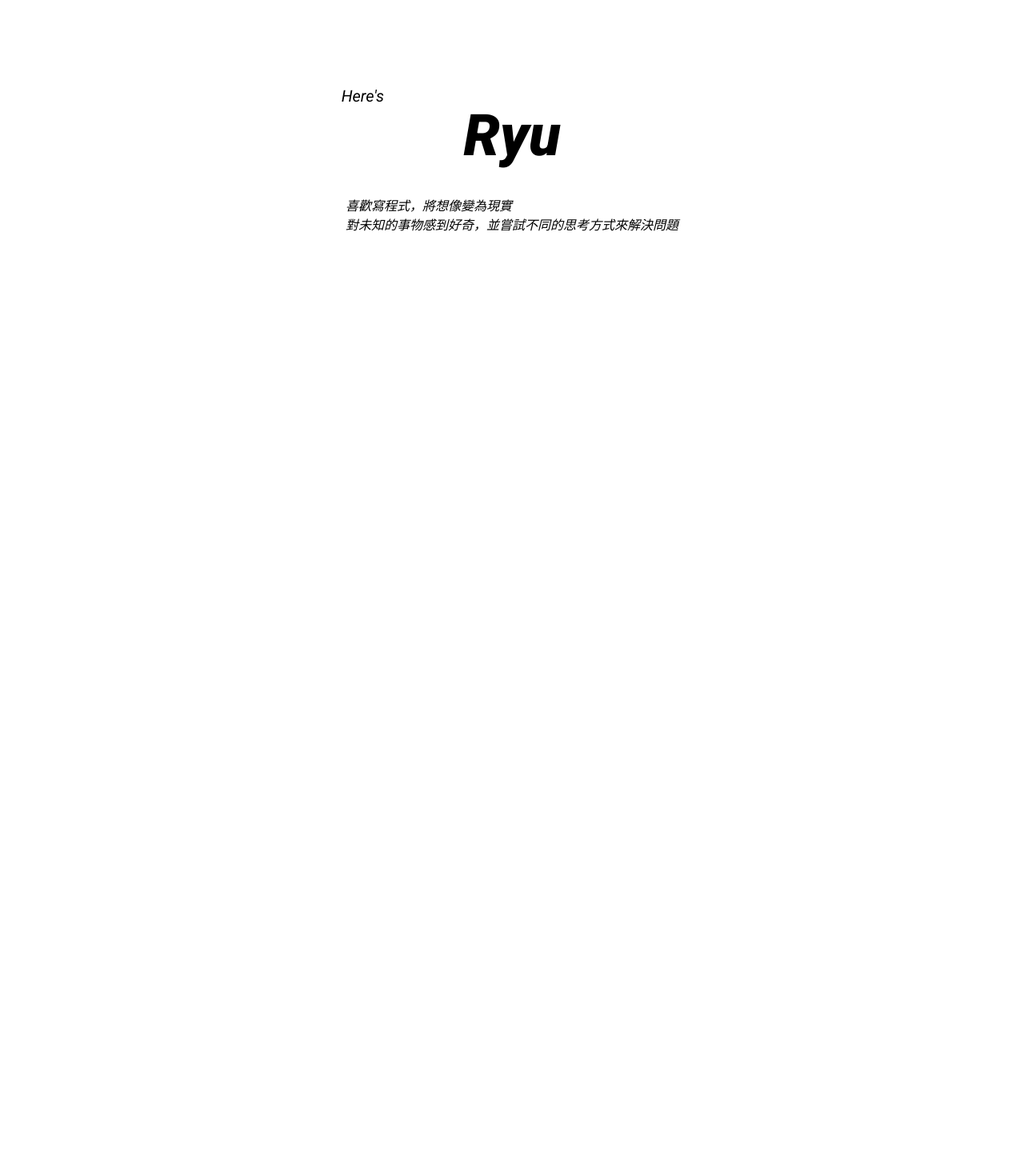
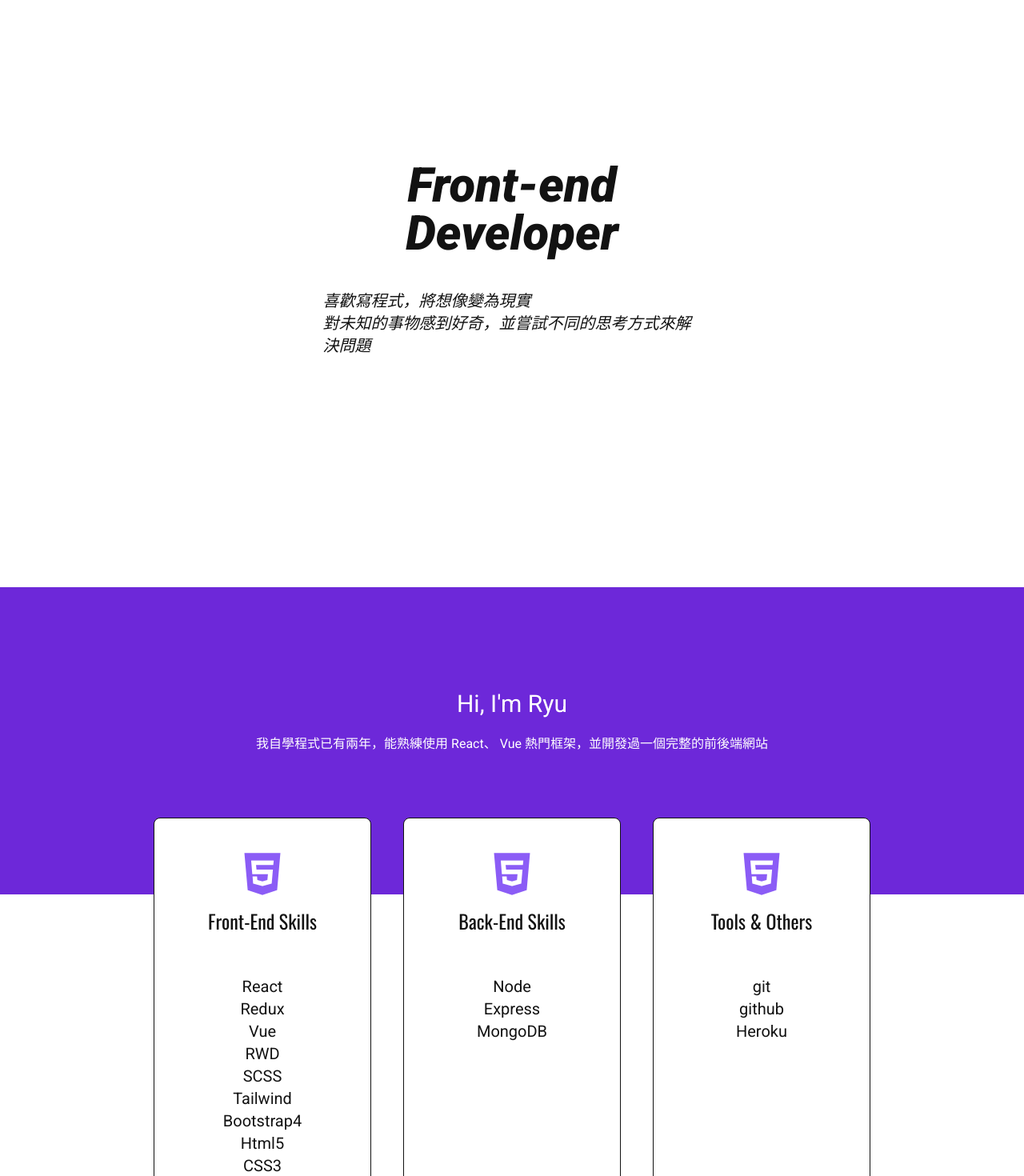
Before and after one commit to juker1141/portfolio, a React (Create React App) app: page / in a window 1280 px wide. Shown: the part 80-1550 px from the top of the page at 80% size. Before the commit the page ends 800 px from the top, so only its background shows below. Built offline with nearby package versions, Linux system fonts and the light colour scheme.

Commit message:
update skillCard

```diff
--- a/public/index.html
+++ b/public/index.html
@@ -9,8 +9,10 @@
   <meta name="description" content="Web site created using create-react-app" />
   <link rel="apple-touch-icon" href="%PUBLIC_URL%/logo192.png" />
   <link rel="preconnect" href="https://fonts.gstatic.com">
+  <script src="https://kit.fontawesome.com/a46ef2ddc5.js" crossorigin="anonymous"></script>
+  <link rel="preconnect" href="https://fonts.gstatic.com">
   <link
-    href="https://fonts.googleapis.com/css2?family=Roboto:ital,wght@0,100;0,300;0,400;0,500;0,700;0,900;1,100;1,300;1,400;1,500;1,700;1,900&display=swap"
+    href="https://fonts.googleapis.com/css2?family=Oswald:wght@200;300;400;500;600;700&family=Roboto:ital,wght@0,100;0,300;0,400;0,500;0,700;0,900;1,100;1,300;1,400;1,500;1,700;1,900&display=swap"
     rel="stylesheet">
   <!--
       manifest.json provides metadata used when your web app is installed on a
--- /dev/null
+++ b/src/components/About.js
@@ -0,0 +1,18 @@
+import React from 'react';
+import Skills from './Skills';
+
+const About = () => {
+  return (
+    <div className="py-24">
+      <div className="bg-violet-700 h-96">
+        <div className="container mx-auto flex flex-col items-center pt-32 pb-20 text-white">
+          <div className="text-3xl mb-5">Hi, I'm Ryu</div>
+          <div>我自學程式已有兩年，能熟練使用 React、 Vue 熱門框架，並開發過一個完整的前後端網站</div>
+        </div>
+        <Skills />
+      </div>
+    </div>
+  )
+};
+
+export default About;
--- a/src/components/App.js
+++ b/src/components/App.js
@@ -2,12 +2,14 @@ import React from 'react';
 
 import Header from './Header';
 import Banner from './Banner';
+import About from './About';
 
 const App = () => {
   return (
-    <div>
+    <div className="text-primary">
       <Header />
       <Banner />
+      <About />
     </div>
   )
 };
--- a/src/components/Banner.js
+++ b/src/components/Banner.js
@@ -3,13 +3,14 @@ import React from 'react';
 const Banner = () => {
   return (
     <div className="container mx-auto">
-      <div className="flex justify-center my-24 items-center">
-        <div className="flex flex-col w-1/3 italic">
-          <div className="text-xl">Here's</div>
-          <div className="text-7xl text-center font-black mb-10">Ryu</div>
-          <div className="flex justify-center">
-            喜歡寫程式，將想像變為現實<br />
-            對未知的事物感到好奇，並嘗試不同的思考方式來解決問題
+      <div className="flex justify-center py-32 items-center">
+        <div className="flex flex-col items-center w-2/3 italic">
+          <div className="w-2/3 backdrop-filter py-16 px-12">
+            <div className="text-6xl text-center font-black mb-10">Front-end Developer</div>
+            <div className="flex justify-center text-xl">
+              喜歡寫程式，將想像變為現實<br />
+              對未知的事物感到好奇，並嘗試不同的思考方式來解決問題
+            </div>
           </div>
         </div>
       </div>
--- a/src/components/Header.js
+++ b/src/components/Header.js
@@ -5,10 +5,10 @@ class Header extends React.Component {
     return (
       <div className="container mx-auto">
         <div className="flex justify-between items-center p-6">
-          <div className="text-3xl text-purple-700 font-black">Portfolio</div>
+          <div className="text-3xl text-violet-700 font-black">Portfolio</div>
           <button
-            className="px-6 py-2 text-purple-500 font-bold border border-purple-500 rounded-lg
-            hover:bg-purple-700 hover:text-white focus:outline-none"
+            className="px-6 py-2 text-violet-500 font-bold border border-violet-500 rounded-lg
+            hover:bg-violet-700 hover:text-white focus:outline-none"
             type="button"
           >
             聯絡我
--- /dev/null
+++ b/src/components/SkillCard.js
@@ -0,0 +1,25 @@
+import React from 'react';
+
+class SkillCard extends React.Component {
+  renderContent() {
+    return this.props.contents.map((content) => {
+      return <div>{content}</div>
+    })
+  }
+
+  render() {
+    return (
+      <div className="border rounded-lg bg-white">
+        <div className="flex flex-col items-center justify-center p-10 text-2xl mb-3">
+          <i className="fab fa-html5 text-6xl mb-3 text-violet-500"></i>
+          <div className="font-Oswald">{this.props.title}</div>
+        </div>
+        <div className="flex flex-col items-center justify-center px-10 text-xl mb-3">
+          {this.renderContent()}
+        </div>
+      </div>
+    );
+  }
+};
+
+export default SkillCard;
--- /dev/null
+++ b/src/components/Skills.js
@@ -0,0 +1,29 @@
+import React from 'react';
+import SkillCard from './SkillCard';
+import skillsDetail from './skillsdetail';
+
+class Skills extends React.Component {
+  renderCard() {
+    return skillsDetail.map((skill) => {
+      return (
+        <SkillCard
+          key={skill.title}
+          title={skill.title}
+          contents={skill.contents}
+        />
+      )
+    })
+  }
+
+  render() {
+    return (
+      <div className="container mx-auto" >
+        <div className="grid grid-cols-3 gap-10 px-48">
+          {this.renderCard()}
+        </div>
+      </div>
+    );
+  }
+};
+
+export default Skills;
--- /dev/null
+++ b/src/components/skillsdetail.js
@@ -0,0 +1,7 @@
+const skillsDetail = [
+  { title: 'Front-End Skills', contents: ['React', 'Redux', 'Vue', 'RWD', 'SCSS', 'Tailwind', 'Bootstrap4', 'Html5', 'CSS3'] },
+  { title: 'Back-End Skills', contents: ['Node', 'Express', 'MongoDB'] },
+  { title: 'Tools & Others', contents: ['git', 'github', 'Heroku'] },
+];
+
+export default skillsDetail;
--- a/src/index.css
+++ b/src/index.css
@@ -2,3 +2,7 @@
 @tailwind base;
 @tailwind components;
 @tailwind utilities;
+
+.font-Oswald {
+  font-family: "Oswald";
+}
--- a/tailwind.config.js
+++ b/tailwind.config.js
@@ -1,4 +1,5 @@
 const defaultTheme = require('tailwindcss/defaultTheme')
+const colors = require('tailwindcss/colors')
 
 module.exports = {
   purge: ['./src/**/*.{js,jsx,ts,tsx}', './public/index.html'],
@@ -11,7 +12,18 @@ module.exports = {
           ...defaultTheme.fontFamily.sans,
         ]
       },
+      colors: {
+        'primary': '#121212',
+      },
     },
+    colors: {
+      // Build your palette here
+      transparent: 'transparent',
+      current: 'currentColor',
+      white: colors.white,
+      purple: colors.purple,
+      violet: colors.violet,
+    }
   },
   variants: {
     extend: {},
```
